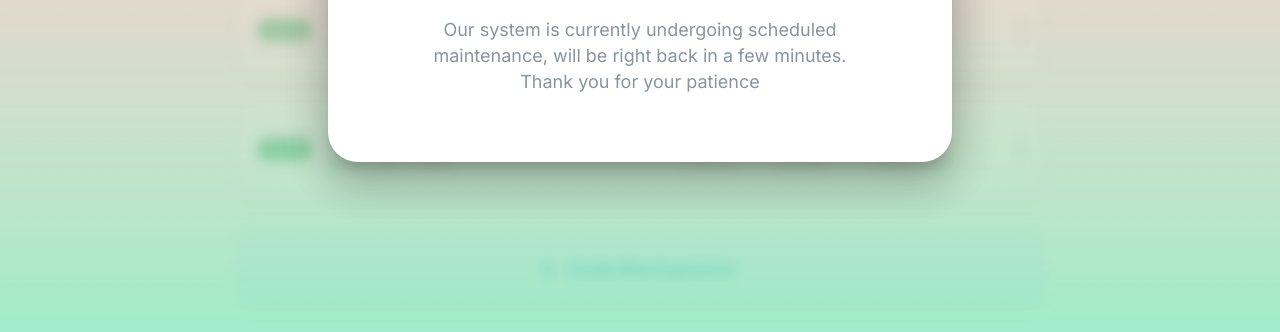
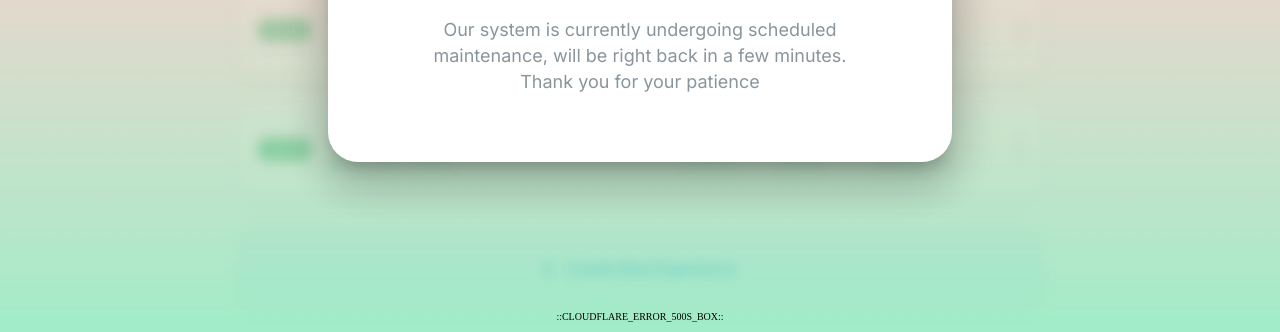
Before and after one commit to Loomi-me/maintenance-page, a plain HTML site: page index.html in a window 1280 px wide. Shown: the part 468-800 px from the top of the page. Drawn offline with Linux system fonts and the light colour scheme.

Commit message:
Update index.html

```diff
--- a/index.html
+++ b/index.html
@@ -18,5 +18,6 @@
             <div>Our system is currently undergoing scheduled <br> maintenance, will be right back in a few minutes.<br>Thank you for your patience</div>
     </div>
 </div>
+<span style="z-index: 10000; position: fixed; bottom: 0; left: 0; right: 0; color: black; font-size: 10px; text-align: center; padding: 10px;">::CLOUDFLARE_ERROR_500S_BOX::</span>
 </body>
 </html>
```
